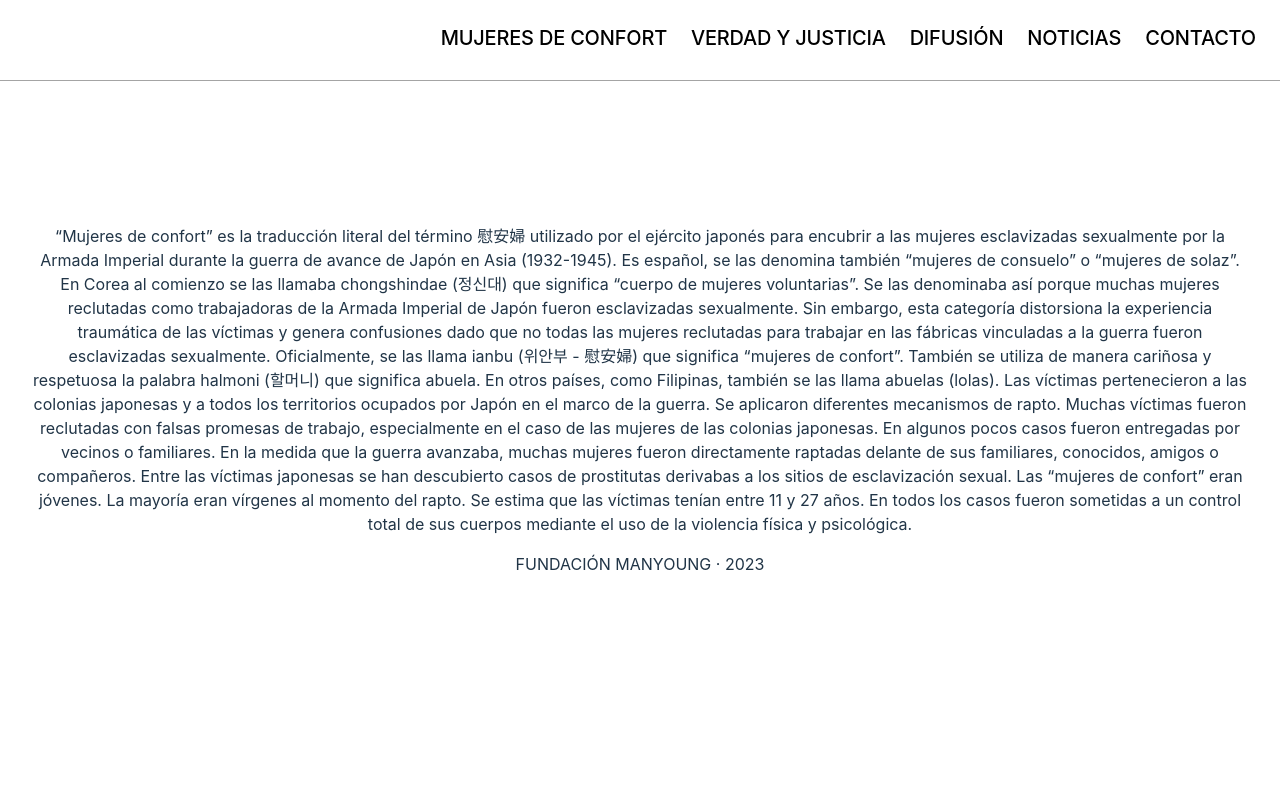
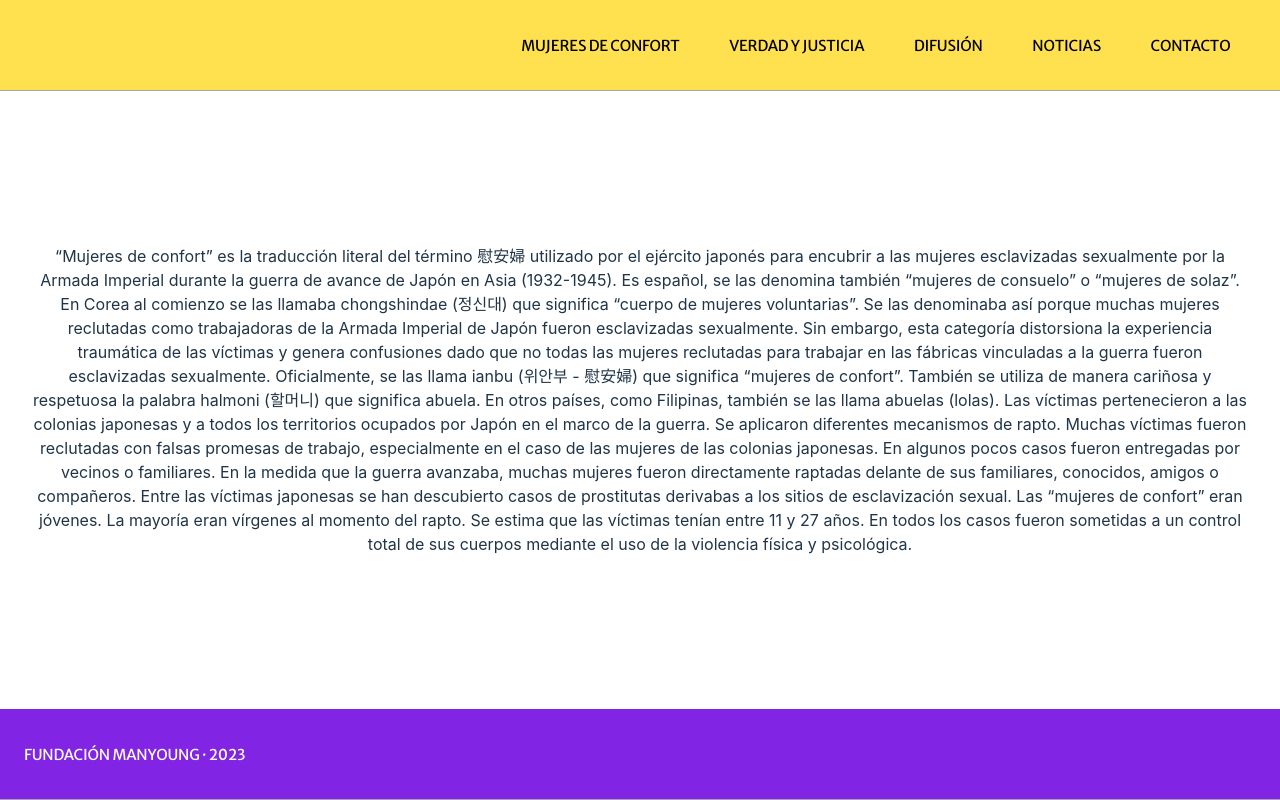
Before and after one commit to AAlejof/WWII-ComfortWomen, a React (Vite) app in the folder client/: page /inicio in a window 1280 px wide. Built offline with nearby package versions, Linux system fonts and the light colour scheme.

Commit message:
add style

```diff
--- a/client/src/components/Footer/Footer.module.css
+++ b/client/src/components/Footer/Footer.module.css
@@ -0,0 +1,74 @@
+/* ---------DESKTOP & TABLET--------- */
+@media (min-width: 451px) {
+    .footerDiv {
+        margin: 0;
+        position: fixed;
+        bottom: 0;
+        left:0;
+        display: flex;
+        justify-content: left;
+        align-items: end;
+        /* align-content: flex-end; */
+        /* height: 10vh; */
+        width: 100vw;
+        background-color: #8224E3;
+        /* opacity: 0.3;  */
+        border-bottom: solid 0.5px #a4a4a4;
+    }
+
+    .pFooterDiv {
+        height: 60px;
+        margin-right: 2%;
+        padding-left: 1.5rem;
+        color: #FFFFFF;
+        font-family: 'Merriweather Sans';
+        font-size: 15px;
+        font-style: normal;
+        font-weight: 400;
+        line-height: normal;
+        letter-spacing: -0.2px;
+        display: flex;
+        align-items: center;
+        text-align: center;
+    }
+
+    a {
+        text-decoration: none;
+        color: inherit;
+    }
+}
+
+/* ---------MOBILE--------- */
+@media (max-width: 450px) {
+    .footerDiv {
+        margin: 0;
+        position: fixed;
+        bottom: 0;
+        display: flex;
+        flex-wrap: wrap;
+        justify-content: center;
+        align-content: flex-end;
+        height: 101.33px;
+        width: 100vw;
+        background-color: white;
+        border-bottom: solid 0.5px #a4a4a4;
+    }
+
+    .pFooterDiv {
+        height: 43.33px;
+        /* font-family: 'Open Sans'; */
+        font-style: normal;
+        font-weight: 400;
+        font-size: 40px;
+        line-height: 20px;
+        display: flex;
+        align-items: center;
+        text-align: center;
+        letter-spacing: -0.2px;
+    }
+
+    a {
+        text-decoration: none;
+        color: inherit;
+    }
+}
--- a/client/src/components/Navbar/Navbar.module.css
+++ b/client/src/components/Navbar/Navbar.module.css
@@ -10,19 +10,20 @@
         justify-content: right;
         align-items: end;
         /* align-content: flex-end; */
-        height: 10vh;
+        /* height: 10vh; */
         width: 100vw;
-        background-color: white;
+        background-color: #FFE14F;
         /* opacity: 0.3;  */
         border-bottom: solid 0.5px #a4a4a4;
     }
 
     .pNavbarDiv {
-        height: 43.33px;
+        height: 60px;
+        margin-right: 2%;
         padding-right: 1.5rem;
-        color: #000;
-        /* font-family: 'Open Sans'; */
-        font-size: 20px;
+        color: #4D4D4D;
+        font-family: 'Merriweather Sans';
+        font-size: 15px;
         font-style: normal;
         font-weight: 400;
         line-height: normal;
```
